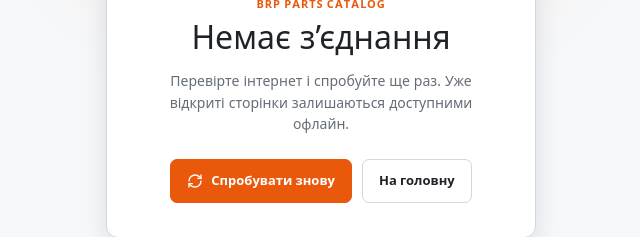
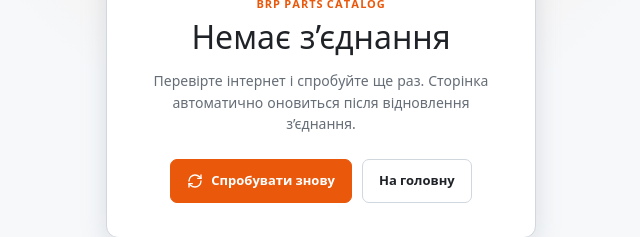
Before and after one commit to razumv/brp-demo, a Next.js app: page /offline in a window 1280 px wide. Shown: the part 338-575 px from the top of the page, without its empty margins (319-959 px from the left). Built offline with nearby package versions, Linux system fonts and the light colour scheme; a web font is replaced by a local one.

Commit message:
fix: validate emitted PWA navigation strategy

```diff
--- a/scripts/validate-pwa.mjs
+++ b/scripts/validate-pwa.mjs
@@ -37,7 +37,7 @@ if (!iconPurposes.has("any") || !iconPurposes.has("maskable")) {
 const serviceWorker = await readFile(path.join(outputDirectory, "sw.js"), "utf8");
 const precacheUrls = [...serviceWorker.matchAll(/\{url:"([^"]+)",revision:"[^"]+"\}/g)].map((match) => match[1]);
 const scopedNavigationRoute = serviceWorker.match(
-  /"navigate"===\w+\.mode&&\w+\.href\.startsWith\(self\.registration\.scope\),new class extends \w+\{([\s\S]*?)\}\),"GET"\),self\.__WB_DISABLE_DEV_LOGS/,
+  /"navigate"===\w+\.mode&&\w+\.href\.startsWith\(self\.registration\.scope\),([\s\S]*?),"GET"\),self\.__WB_DISABLE_DEV_LOGS/,
 );
 
 if (precacheUrls.length === 0) {
--- a/src/app/offline/page.tsx
+++ b/src/app/offline/page.tsx
@@ -18,7 +18,7 @@ export default function OfflinePage() {
         <span className={styles.icon} aria-hidden="true"><WifiOff size={30} /></span>
         <p className={styles.eyebrow}>BRP Parts Catalog</p>
         <h1 id="offline-title">Немає з’єднання</h1>
-        <p className={styles.copy}>Перевірте інтернет і спробуйте ще раз. Уже відкриті сторінки залишаються доступними офлайн.</p>
+        <p className={styles.copy}>Перевірте інтернет і спробуйте ще раз. Сторінка автоматично оновиться після відновлення з’єднання.</p>
         <div className={styles.actions}>
           <button type="button" onClick={() => window.location.reload()}>
             <RefreshCw size={16} aria-hidden="true" />
```
